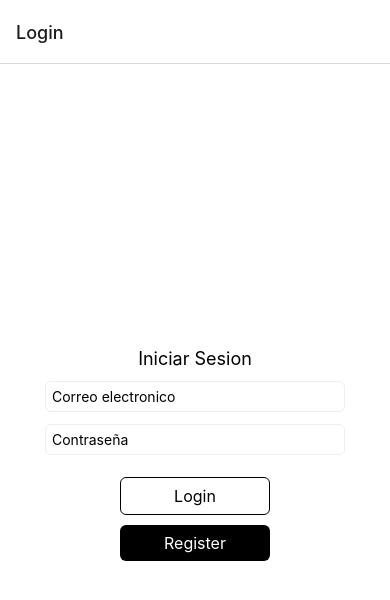
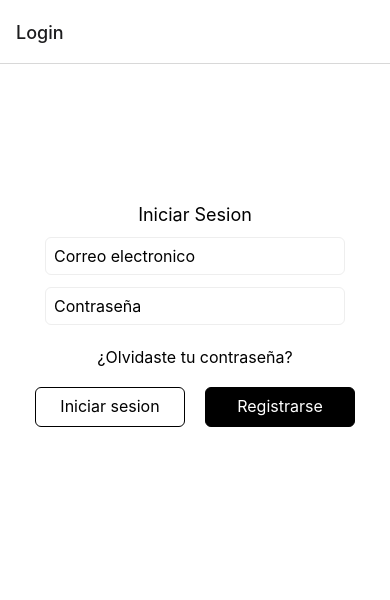
Before and after one commit to errror-404/estutienda, a React Native app: screen /Login in a window 390 px wide. Shown: the top 600 px of the page. Built offline with nearby package versions, Linux system fonts and the light colour scheme.

Commit message:
estructura de login finalizada

```diff
--- a/components/CustomButton.tsx
+++ b/components/CustomButton.tsx
@@ -8,7 +8,7 @@ import React from "react";
 
 interface CustomButtonProps extends TouchableOpacityProps {
   title: string;
-  variant: "outlined" | "filled";
+  variant: "outlined" | "filled" | "link";
 }
 
 const CustomButton = ({ title, variant, ...rest }: CustomButtonProps) => {
@@ -16,9 +16,16 @@ const CustomButton = ({ title, variant, ...rest }: CustomButtonProps) => {
     <TouchableOpacity style={styles.container} {...rest}>
       <Text style={styles.title}>{title}</Text>
     </TouchableOpacity>
+  ) : variant === "filled" ? (
+    <TouchableOpacity
+      style={{ ...styles.container, backgroundColor: "black" }}
+      {...rest}
+    >
+      <Text style={styles.titleFilled}>{title}</Text>
+    </TouchableOpacity>
   ) : (
-    <TouchableOpacity style={styles.containerFilled} {...rest}>
-      <Text style={styles.titleFilled}>{title}</Text>
+    <TouchableOpacity style={styles.linkContainer} {...rest}>
+      <Text style={styles.title}>{title}</Text>
     </TouchableOpacity>
   );
 };
@@ -32,17 +39,12 @@ const styles = StyleSheet.create({
     borderWidth: 1,
     width: 150,
     borderRadius: 6,
-    marginTop: 10,
+    margin: 10,
+    height: 40,
   },
-  containerFilled: {
-    backgroundColor: "#000",
-    width: 150,
-    borderRadius: 6,
-    marginTop: 10,
-    padding: 8,
-  },
+
   titleFilled: { fontSize: 16, textAlign: "center", color: "white" },
-
+  linkContainer: { marginVertical: 10 },
   title: {
     fontSize: 16,
     textAlign: "center",
--- a/screens/Login.tsx
+++ b/screens/Login.tsx
@@ -7,19 +7,30 @@ const Login = () => {
   const navigation = useNavigation();
   return (
     <View style={styles.container}>
+      <View style={styles.card}>
         <Text style={styles.title}>Iniciar Sesion</Text>
-      <TextInput style={styles.textInput} placeholder="Correo electronico" />
+        <View>
+          <TextInput
+            style={styles.textInput}
+            placeholder="Correo electronico"
+          />
           <TextInput style={styles.textInput} placeholder="Contraseña" />
+          <CustomButton title="¿Olvidaste tu contraseña?" variant="link" />
+        </View>
+
+        <View style={styles.buttonContainer}>
           <CustomButton
-        title="Login"
+            title="Iniciar sesion"
             variant="outlined"
             onPress={() => navigation.navigate("HomeStack")}
           />
           <CustomButton
-        title="Register"
+            title="Registrarse"
             variant="filled"
             onPress={() => navigation.navigate("Register")}
           />
+        </View>
+      </View>
     </View>
   );
 };
@@ -33,6 +44,12 @@ const styles = StyleSheet.create({
     justifyContent: "center",
     alignItems: "center",
   },
+  card: {
+    flex: 1,
+    justifyContent: "space-evenly",
+    alignItems: "center",
+    maxHeight: 500,
+  },
   title: {
     fontSize: 18,
     marginBottom: 12,
@@ -40,9 +57,14 @@ const styles = StyleSheet.create({
   textInput: {
     borderColor: "#eee",
     borderWidth: 1,
-    padding: 6,
+    padding: 8,
     borderRadius: 6,
     width: 300,
     marginBottom: 12,
+    fontSize: 16,
+  },
+  buttonContainer: {
+    flex: 1,
+    flexDirection: "row",
   },
 });
--- a/screens/Orders.tsx
+++ b/screens/Orders.tsx
@@ -1,4 +1,4 @@
-import { StyleSheet, Text, View } from "react-native";
+import { Text, View } from "react-native";
 import React from "react";
 
 const Orders = () => {
@@ -10,5 +10,3 @@ const Orders = () => {
 };
 
 export default Orders;
-
-const styles = StyleSheet.create({});
```
Also changed, not shown: components/CustomTextInput.tsx (added). Lines whose indentation alone changed are shown as unchanged.
